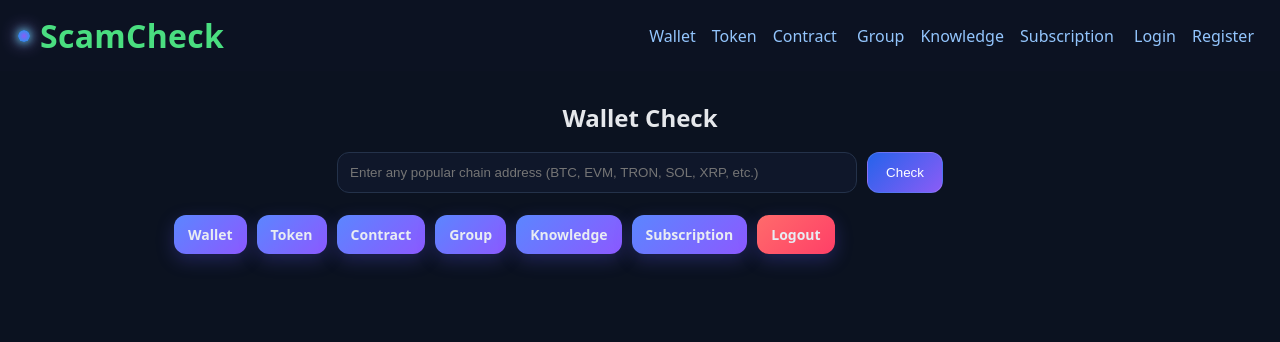
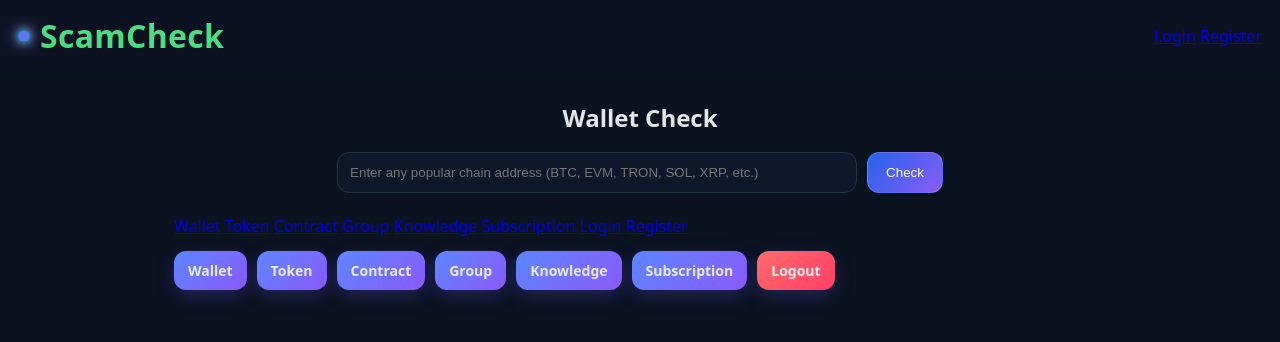
Before and after one commit to Satoshi00722/ScamCheck, a FastAPI app: template app/templates/index.html in a window 1280 px wide. Shown: the top 342 px of the page. Run offline with FastAPI, Linux system fonts and the light colour scheme; the template is opened without the code that fills it, so the values that code supplies are empty.

Commit message:
UI: move nav under search, remove top links

```diff
--- /dev/null
+++ b/app/templates/_navrow.html
@@ -0,0 +1,14 @@
+<div class="actions-row">
+  <a class="chip" href="/">Wallet</a>
+  <a class="chip" href="/token">Token</a>
+  <a class="chip" href="/contract">Contract</a>
+  <a class="chip" href="/group">Group</a>
+  <a class="chip" href="/knowledge">Knowledge</a>
+  <a class="chip" href="/subscription">Subscription</a>
+  {% if user %}
+    <a class="chip danger" href="/logout">Logout</a>
+  {% else %}
+    <a class="chip" href="/login">Login</a>
+    <a class="chip" href="/register">Register</a>
+  {% endif %}
+</div>
--- a/app/templates/base.html
+++ b/app/templates/base.html
@@ -10,13 +10,21 @@
 </head>
 <body>
 <header class="blur">
-  <div class="brand"><div class="glow-dot"></div><h1>ScamCheck</h1></div>
-  <nav>
-    <a class="navbtn" href="/">Wallet</a><a class="navbtn" href="/token">Token</a><a class="navbtn" href="/contract">Contract</a>
-    <a class="navbtn" href="/group">Group</a><a class="navbtn" href="/knowledge">Knowledge</a><a class="navbtn" href="/subscription">Subscription</a>
-    {% if user %}<span class="user">👤 {{ user }}</span><a class="navbtn" href="/logout">Logout</a>
-    {% else %}<a class="navbtn" href="/login">Login</a><a class="navbtn" href="/register">Register</a>{% endif %}
-  </nav>
+  <div class="brand">
+    <div class="glow-dot"></div>
+    <h1>ScamCheck</h1>
+  </div>
+
+  <!-- ВЕРХНЕЕ МЕНЮ УБРАЛИ. Оставляем только инфо о пользователе -->
+  <div class="top-user">
+    {% if user %}
+      <span class="user">👤 {{ user }}</span>
+      <a class="navbtn" href="/logout">Logout</a>
+    {% else %}
+      <a class="navbtn" href="/login">Login</a>
+      <a class="navbtn" href="/register">Register</a>
+    {% endif %}
+  </div>
 </header>
 <main>{% block content %}{% endblock %}</main>
 </body>
--- a/app/templates/contract.html
+++ b/app/templates/contract.html
@@ -15,6 +15,7 @@
     </select>
     <button class="btn glow" type="submit">Analyze</button>
   </form>
+    {% include "_navrow.html" %}
   {% if result %}
     <div class="result-card fade-in">
       <p><b>Verified:</b> {{ 'YES' if result.verified else 'NO' }} • <b>Compiler:</b> {{ result.compiler or '—' }} • <b>License:</b> {{ result.license or '—' }}</p>
--- a/app/templates/group.html
+++ b/app/templates/group.html
@@ -10,6 +10,7 @@
     <input type="url" name="link" placeholder="Paste Telegram or Discord invite URL" value="{{ link or '' }}" required>
     <button class="btn glow" type="submit">Analyze</button>
   </form>
+    {% include "_navrow.html" %}
 
   {% if result %}
     {% if result.ok %}
--- a/app/templates/index.html
+++ b/app/templates/index.html
@@ -5,6 +5,7 @@
   <input type="text" name="address" placeholder="Enter any popular chain address (BTC, EVM, TRON, SOL, XRP, etc.)" required>
   <button class="btn pulse" type="submit">Check</button>
 </form>
+    {% include "_navrow.html" %}
  <!-- ACTIONS under search -->
 <div class="inline-actions">
   <a class="ia-btn" href="/">Wallet</a>
--- a/app/templates/knowledge.html
+++ b/app/templates/knowledge.html
@@ -1,6 +1,7 @@
 
 {% extends "base.html" %}{% block content %}
 <h2>Anti‑Scam Knowledge</h2>
+    {% include "_navrow.html" %}
 <ul class="knowledge">
   <li>Never share your seed phrase. No support will ever ask for it.</li>
   <li>Send a small test transfer before large amounts.</li>
--- a/app/templates/subscription.html
+++ b/app/templates/subscription.html
@@ -1,5 +1,6 @@
 {% extends "base.html" %}{% block content %}
 <h2>Subscription</h2>
+    {% include "_navrow.html" %}
 
 {% if sub %}
   <p class="ok">✅ Premium is active for {{ user }}. All features unlocked.</p>
--- a/app/templates/token.html
+++ b/app/templates/token.html
@@ -15,6 +15,7 @@
     </select>
     <button class="btn glow" type="submit">Analyze</button>
   </form>
+    {% include "_navrow.html" %}
   {% if token %}
     <div class="result-card fade-in">
       <h3>DEX Liquidity</h3>
```
